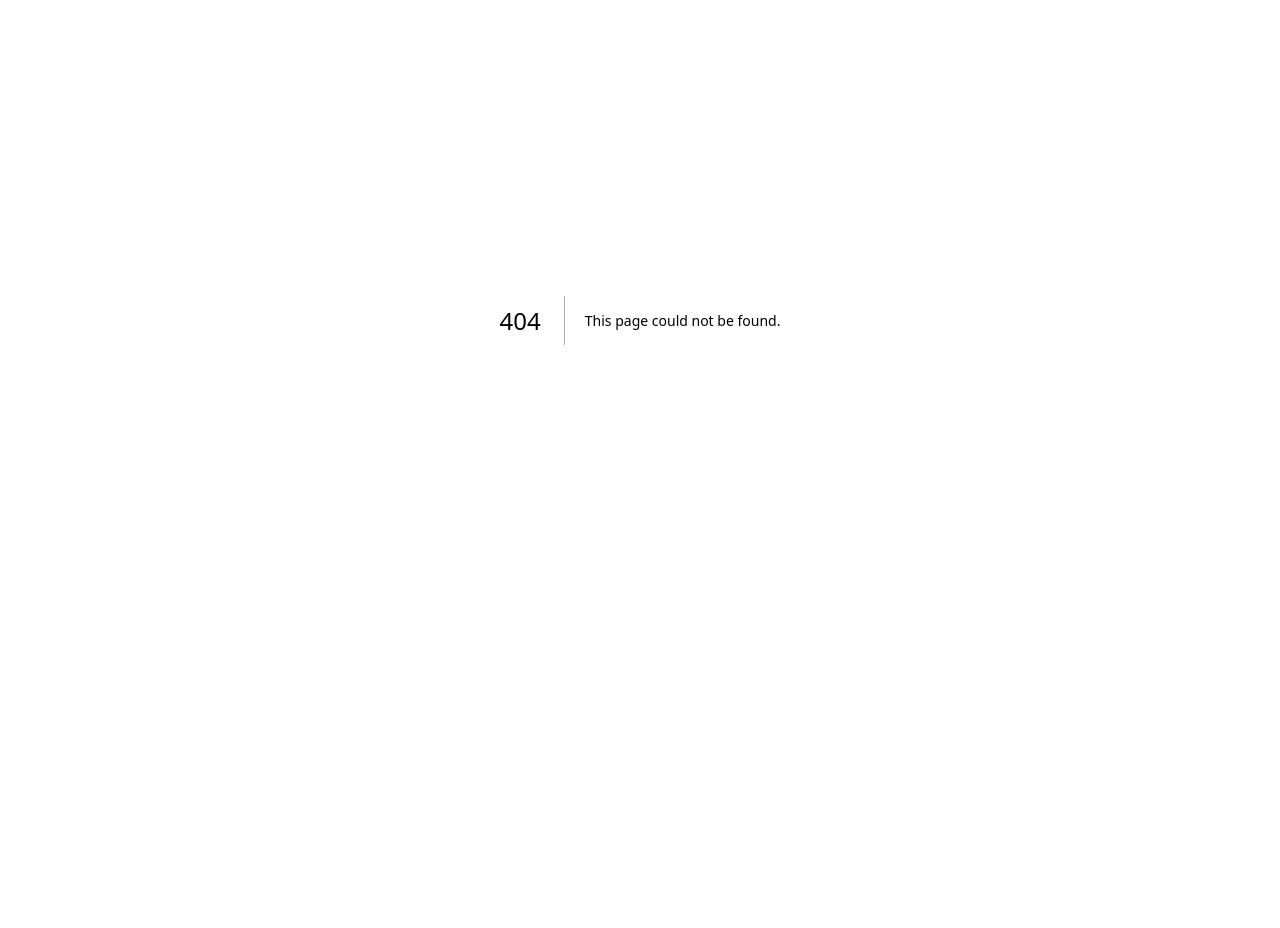
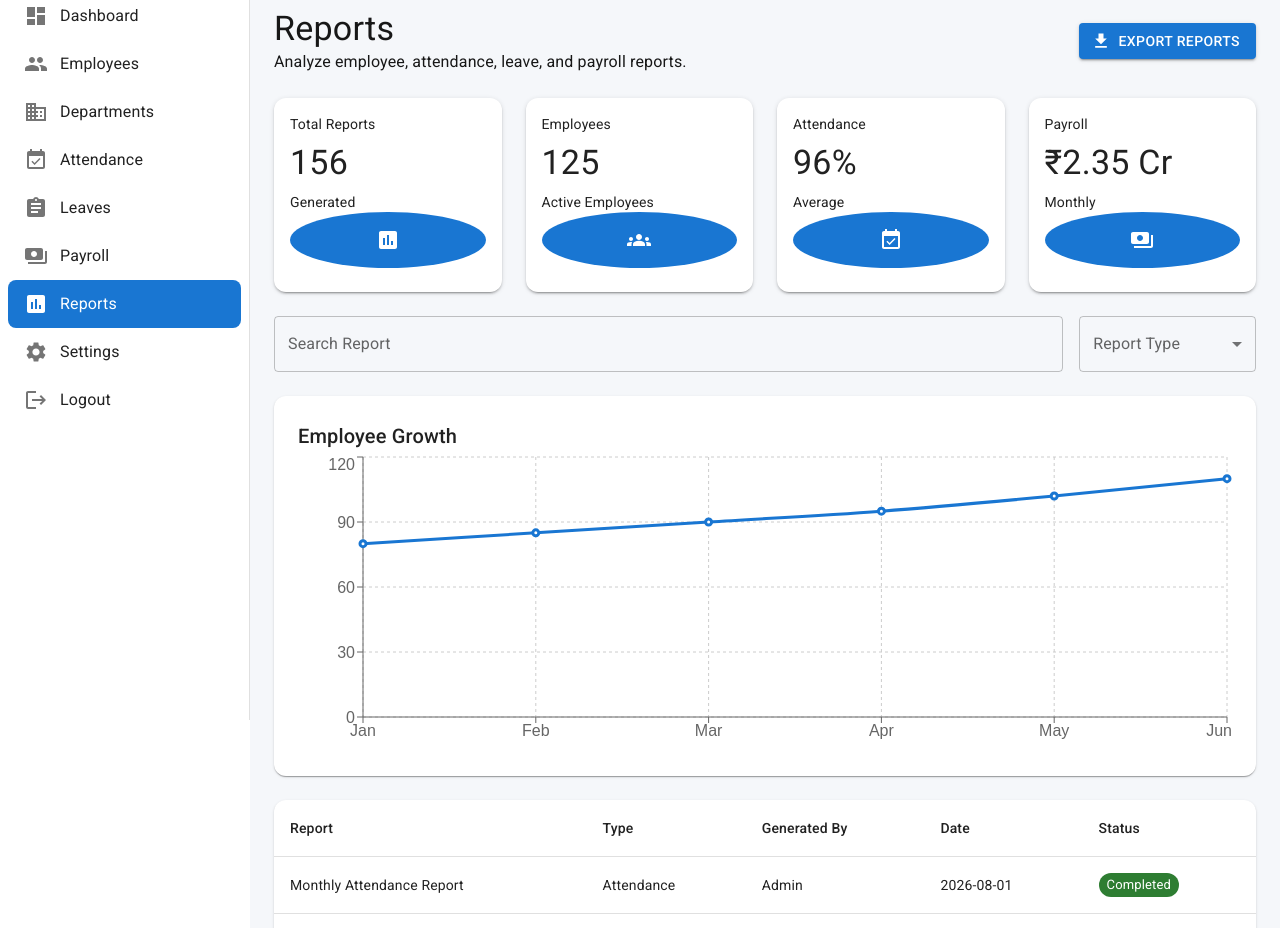
Before and after one commit to SiriBobbili9/Employee-Management-System, a Next.js app: page /reports in a window 1280 px wide. Before the commit this address had no page. Shown: the part 80-1008 px from the top of the page. Before the commit the page ends 800 px from the top, so only its background shows below. Built offline with nearby package versions, Linux system fonts and the light colour scheme.

Commit message:
Build Reports Page

```diff
--- /dev/null
+++ b/app/components/reports/RecentReports.tsx
@@ -0,0 +1,56 @@
+"use client";
+
+import {
+  Chip,
+  Paper,
+  Table,
+  TableBody,
+  TableCell,
+  TableContainer,
+  TableHead,
+  TableRow,
+} from "@mui/material";
+
+import { reports } from "../../constants/reports";
+
+const getStatusColor = (
+  status: string
+): "success" | "warning" => {
+  return status === "Completed" ? "success" : "warning";
+};
+
+export default function RecentReports() {
+  return (
+    <TableContainer component={Paper} sx={{ borderRadius: 3 }}>
+      <Table>
+        <TableHead>
+          <TableRow>
+            <TableCell>Report</TableCell>
+            <TableCell>Type</TableCell>
+            <TableCell>Generated By</TableCell>
+            <TableCell>Date</TableCell>
+            <TableCell>Status</TableCell>
+          </TableRow>
+        </TableHead>
+
+        <TableBody>
+          {reports.map((report) => (
+            <TableRow key={report.id}>
+              <TableCell>{report.reportName}</TableCell>
+              <TableCell>{report.reportType}</TableCell>
+              <TableCell>{report.generatedBy}</TableCell>
+              <TableCell>{report.generatedOn}</TableCell>
+              <TableCell>
+                <Chip
+                  label={report.status}
+                  color={getStatusColor(report.status)}
+                  size="small"
+                />
+              </TableCell>
+            </TableRow>
+          ))}
+        </TableBody>
+      </Table>
+    </TableContainer>
+  );
+}
--- /dev/null
+++ b/app/components/reports/ReportCharts.tsx
@@ -0,0 +1,39 @@
+"use client";
+
+import { Paper, Typography } from "@mui/material";
+import {
+  ResponsiveContainer,
+  LineChart,
+  Line,
+  CartesianGrid,
+  XAxis,
+  YAxis,
+  Tooltip,
+} from "recharts";
+
+import { monthlyEmployeeGrowth } from "../../constants/reportsChart";
+
+export default function ReportCharts() {
+  return (
+    <Paper sx={{ p: 3, borderRadius: 3, mb: 3 }}>
+      <Typography variant="h6" fontWeight="bold" mb={2}>
+        Employee Growth
+      </Typography>
+
+      <ResponsiveContainer width="100%" height={300}>
+        <LineChart data={monthlyEmployeeGrowth}>
+          <CartesianGrid strokeDasharray="3 3" />
+          <XAxis dataKey="month" />
+          <YAxis />
+          <Tooltip />
+          <Line
+            type="monotone"
+            dataKey="employees"
+            stroke="#1976d2"
+            strokeWidth={3}
+          />
+        </LineChart>
+      </ResponsiveContainer>
+    </Paper>
+  );
+}
--- /dev/null
+++ b/app/components/reports/ReportFilters.tsx
@@ -0,0 +1,28 @@
+"use client";
+
+import { Box, MenuItem, TextField } from "@mui/material";
+
+export default function ReportFilters() {
+  return (
+    <Box sx={{ display: "flex", gap: 2, mb: 3 }}>
+      <TextField
+        fullWidth
+        label="Search Report"
+        placeholder="Search reports..."
+      />
+
+      <TextField
+        select
+        label="Report Type"
+        defaultValue=""
+        sx={{ width: 220 }}
+      >
+        <MenuItem value="">All</MenuItem>
+        <MenuItem value="Employee">Employee</MenuItem>
+        <MenuItem value="Attendance">Attendance</MenuItem>
+        <MenuItem value="Leave">Leave</MenuItem>
+        <MenuItem value="Payroll">Payroll</MenuItem>
+      </TextField>
+    </Box>
+  );
+}
--- /dev/null
+++ b/app/components/reports/ReportHeader.tsx
@@ -0,0 +1,34 @@
+"use client";
+
+import { Box, Button, Typography } from "@mui/material";
+import DownloadIcon from "@mui/icons-material/Download";
+
+export default function ReportHeader() {
+  return (
+    <Box
+      sx={{
+        mb: 3,
+        display: "flex",
+        justifyContent: "space-between",
+        alignItems: "center",
+      }}
+    >
+      <Box>
+        <Typography variant="h4" fontWeight="bold">
+          Reports
+        </Typography>
+
+        <Typography color="text.secondary">
+          Analyze employee, attendance, leave, and payroll reports.
+        </Typography>
+      </Box>
+
+      <Button
+        variant="contained"
+        startIcon={<DownloadIcon />}
+      >
+        Export Reports
+      </Button>
+    </Box>
+  );
+}
--- /dev/null
+++ b/app/components/reports/ReportSummary.tsx
@@ -0,0 +1,50 @@
+"use client";
+
+import Grid from "@mui/material/Grid";
+import DashboardCard from "../../components/dashboard/DashboardCard";
+import AssessmentIcon from "@mui/icons-material/Assessment";
+import GroupsIcon from "@mui/icons-material/Groups";
+import EventAvailableIcon from "@mui/icons-material/EventAvailable";
+import PaymentsIcon from "@mui/icons-material/Payments";
+
+export default function ReportSummary() {
+  return (
+    <Grid container spacing={3} sx={{ mb: 3 }}>
+      <Grid size={{ xs: 12, md: 3 }}>
+        <DashboardCard
+          title="Total Reports"
+          value="156"
+          subtitle="Generated"
+          icon={<AssessmentIcon />}
+        />
+      </Grid>
+
+      <Grid size={{ xs: 12, md: 3 }}>
+        <DashboardCard
+          title="Employees"
+          value="125"
+          subtitle="Active Employees"
+          icon={<GroupsIcon />}
+        />
+      </Grid>
+
+      <Grid size={{ xs: 12, md: 3 }}>
+        <DashboardCard
+          title="Attendance"
+          value="96%"
+          subtitle="Average"
+          icon={<EventAvailableIcon />}
+        />
+      </Grid>
+
+      <Grid size={{ xs: 12, md: 3 }}>
+        <DashboardCard
+          title="Payroll"
+          value="₹2.35 Cr"
+          subtitle="Monthly"
+          icon={<PaymentsIcon />}
+        />
+      </Grid>
+    </Grid>
+  );
+}
--- /dev/null
+++ b/app/constants/reports.ts
@@ -0,0 +1,35 @@
+export interface Report {
+  id: number;
+  reportName: string;
+  generatedBy: string;
+  generatedOn: string;
+  reportType: "Employee" | "Attendance" | "Leave" | "Payroll";
+  status: "Completed" | "Processing";
+}
+
+export const reports: Report[] = [
+  {
+    id: 1,
+    reportName: "Monthly Attendance Report",
+    generatedBy: "Admin",
+    generatedOn: "2026-08-01",
+    reportType: "Attendance",
+    status: "Completed",
+  },
+  {
+    id: 2,
+    reportName: "Payroll Summary",
+    generatedBy: "HR",
+    generatedOn: "2026-08-02",
+    reportType: "Payroll",
+    status: "Completed",
+  },
+  {
+    id: 3,
+    reportName: "Employee Directory",
+    generatedBy: "Admin",
+    generatedOn: "2026-08-03",
+    reportType: "Employee",
+    status: "Processing",
+  },
+];
--- /dev/null
+++ b/app/constants/reportsChart.ts
@@ -0,0 +1,8 @@
+export const monthlyEmployeeGrowth = [
+  { month: "Jan", employees: 80 },
+  { month: "Feb", employees: 85 },
+  { month: "Mar", employees: 90 },
+  { month: "Apr", employees: 95 },
+  { month: "May", employees: 102 },
+  { month: "Jun", employees: 110 },
+];
--- /dev/null
+++ b/app/reports/page.tsx
@@ -0,0 +1,18 @@
+import MainLayout from "../components/layout/MainLayout";
+import ReportHeader from "../components/reports/ReportHeader";
+import ReportSummary from "../components/reports/ReportSummary";
+import ReportFilters from "../components/reports/ReportFilters";
+import ReportCharts from "../components/reports/ReportCharts";
+import RecentReports from "../components/reports/RecentReports";
+
+export default function ReportsPage() {
+  return (
+    <MainLayout>
+      <ReportHeader />
+      <ReportSummary />
+      <ReportFilters />
+      <ReportCharts />
+      <RecentReports />
+    </MainLayout>
+  );
+}
```
